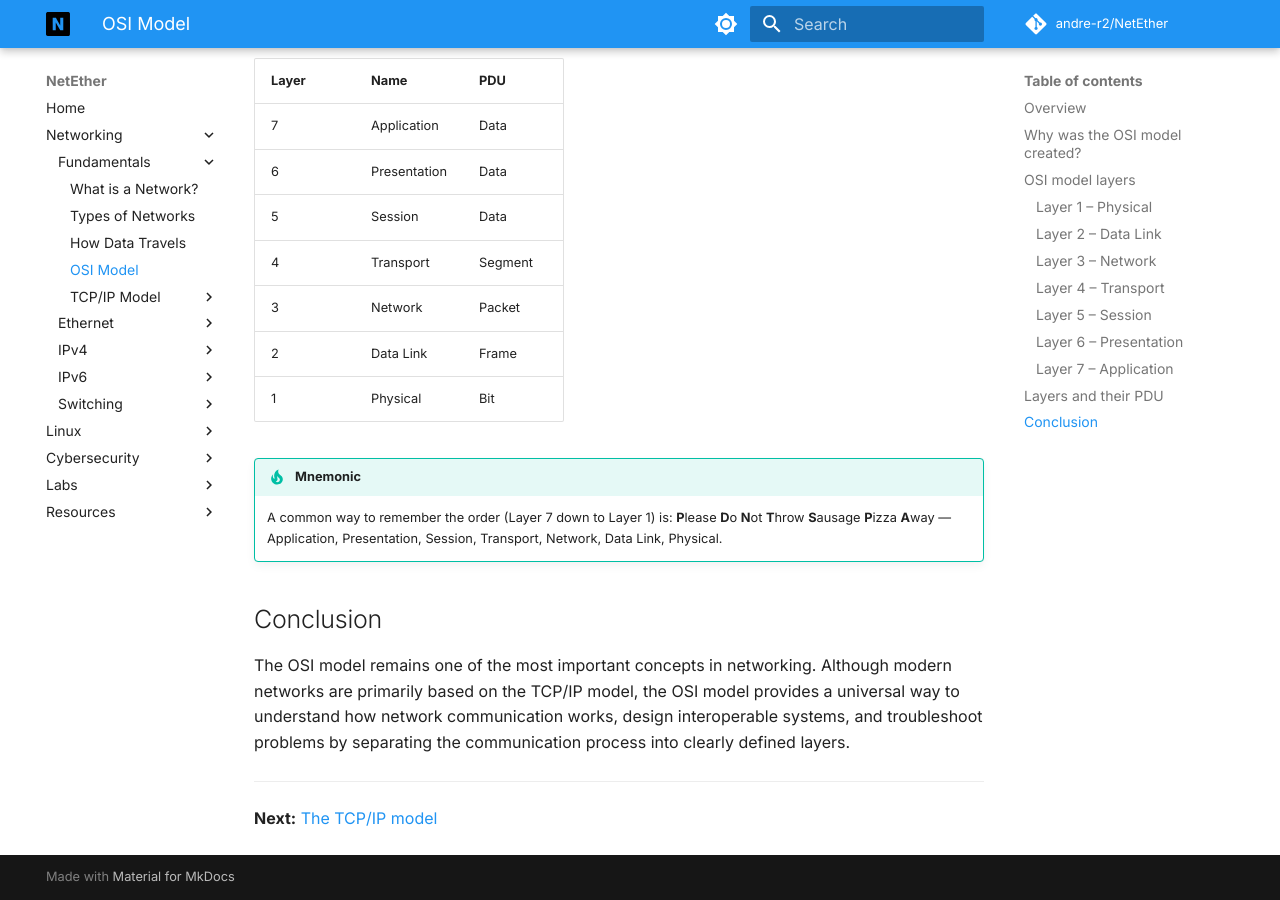
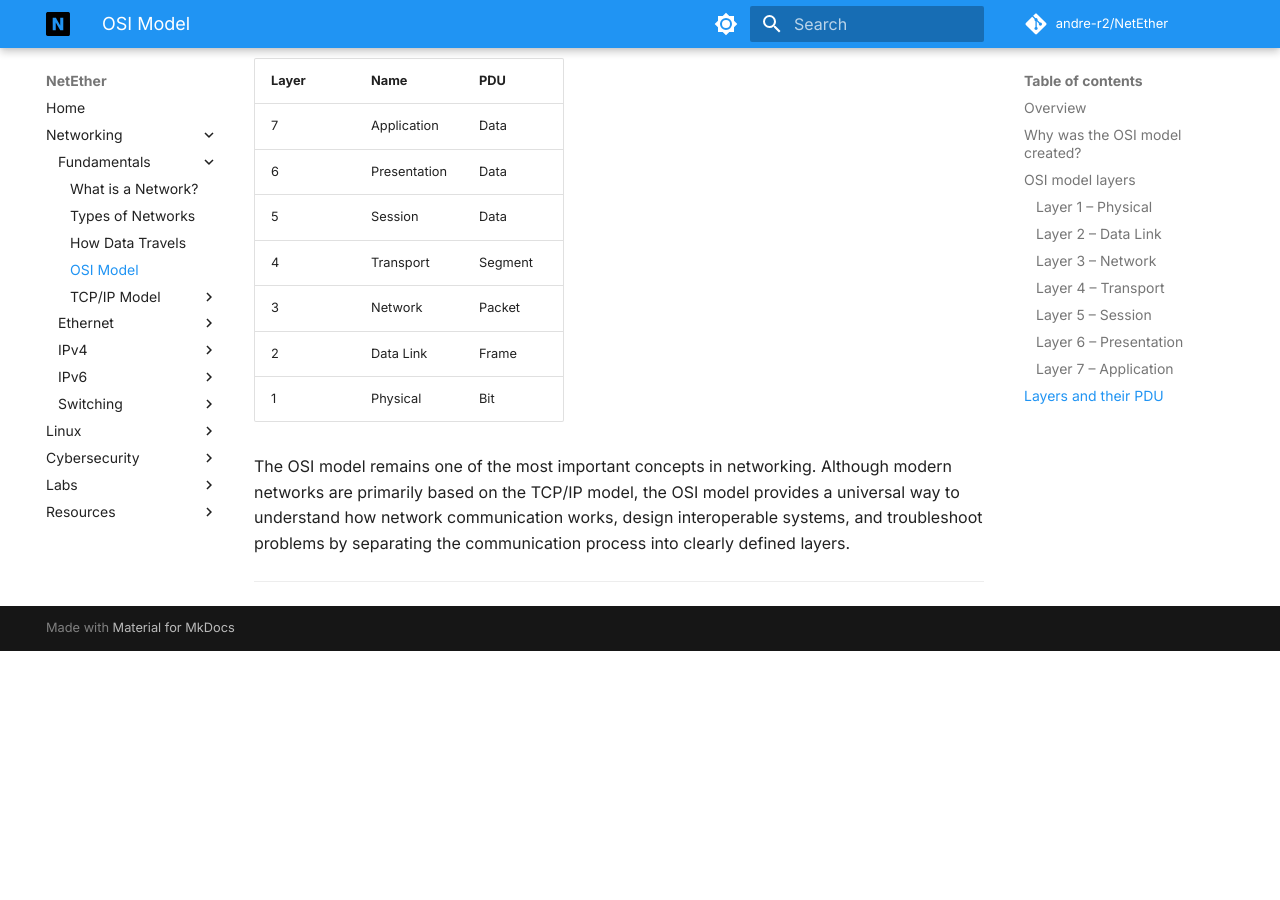
Before and after one commit to Andre-R2/NetEther, an MkDocs documentation site: the page built from docs/networking/the-osi-model.md, in a window 1280 px wide and 900 px high, scrolled down 2198 px. Built offline with MkDocs 1.6.1 and Material for MkDocs 9.7.7, drawn with Linux system fonts in a browser that asks for light colours; comment, search, counter and statistics services are not loaded; after the commit the page ends 2849 px from its top, so only the background shows below that.

Commit message:
feat: fix link

```diff
--- a/docs/networking/the-osi-model.md
+++ b/docs/networking/the-osi-model.md
@@ -63,13 +63,6 @@ A PDU is the unit of data that a layer of the OSI model processes and transmits.
 | 2 | Data Link | Frame |
 | 1 | Physical | Bit |
 
-!!! tip "Mnemonic"
-    A common way to remember the order (Layer 7 down to Layer 1) is: **P**lease **D**o **N**ot **T**hrow **S**ausage **P**izza **A**way — Application, Presentation, Session, Transport, Network, Data Link, Physical.
-
-## Conclusion
-
 The OSI model remains one of the most important concepts in networking. Although modern networks are primarily based on the TCP/IP model, the OSI model provides a universal way to understand how network communication works, design interoperable systems, and troubleshoot problems by separating the communication process into clearly defined layers.
 
 ---
-
-**Next:** [The TCP/IP model](tcpip/the-tcpip-model.md)
```
